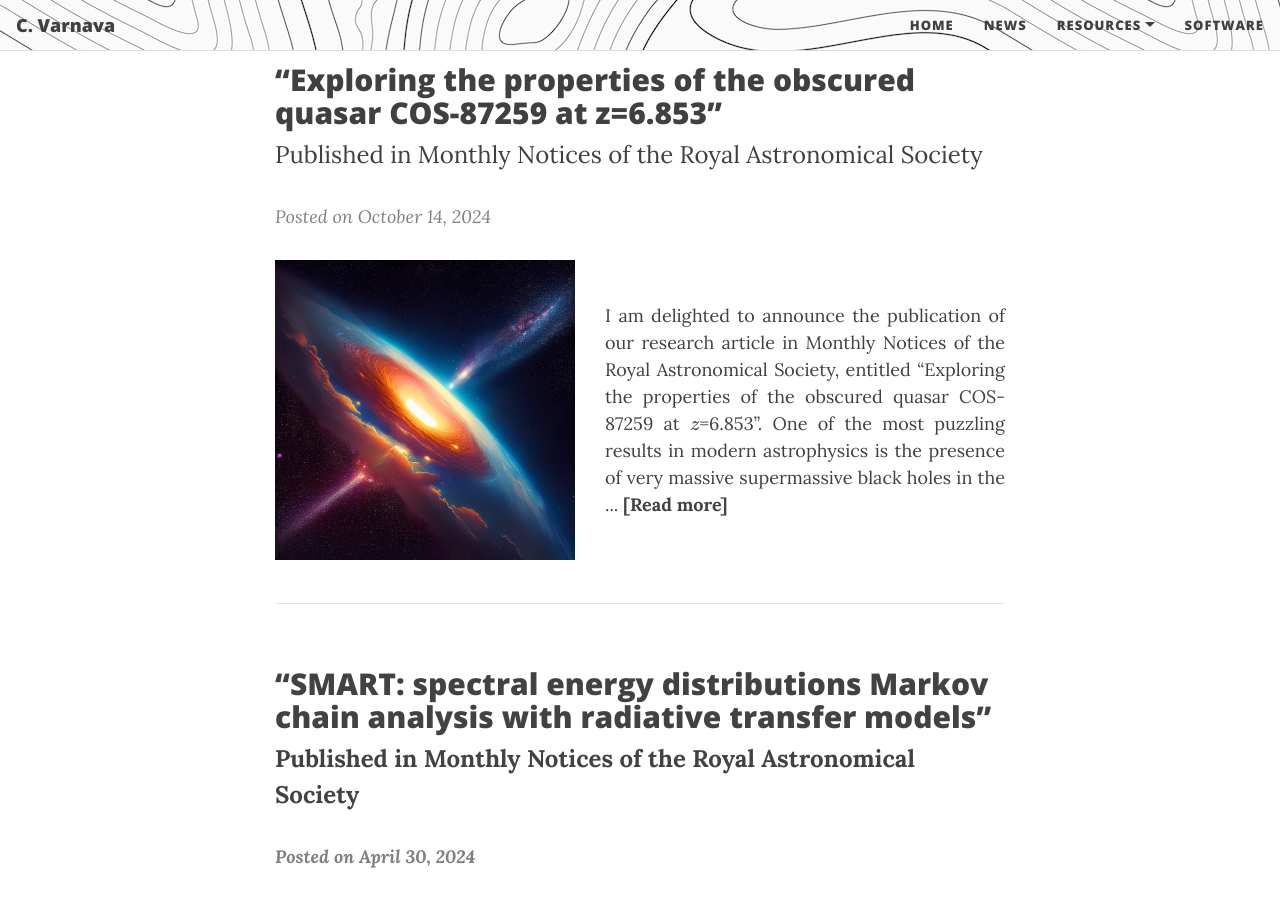
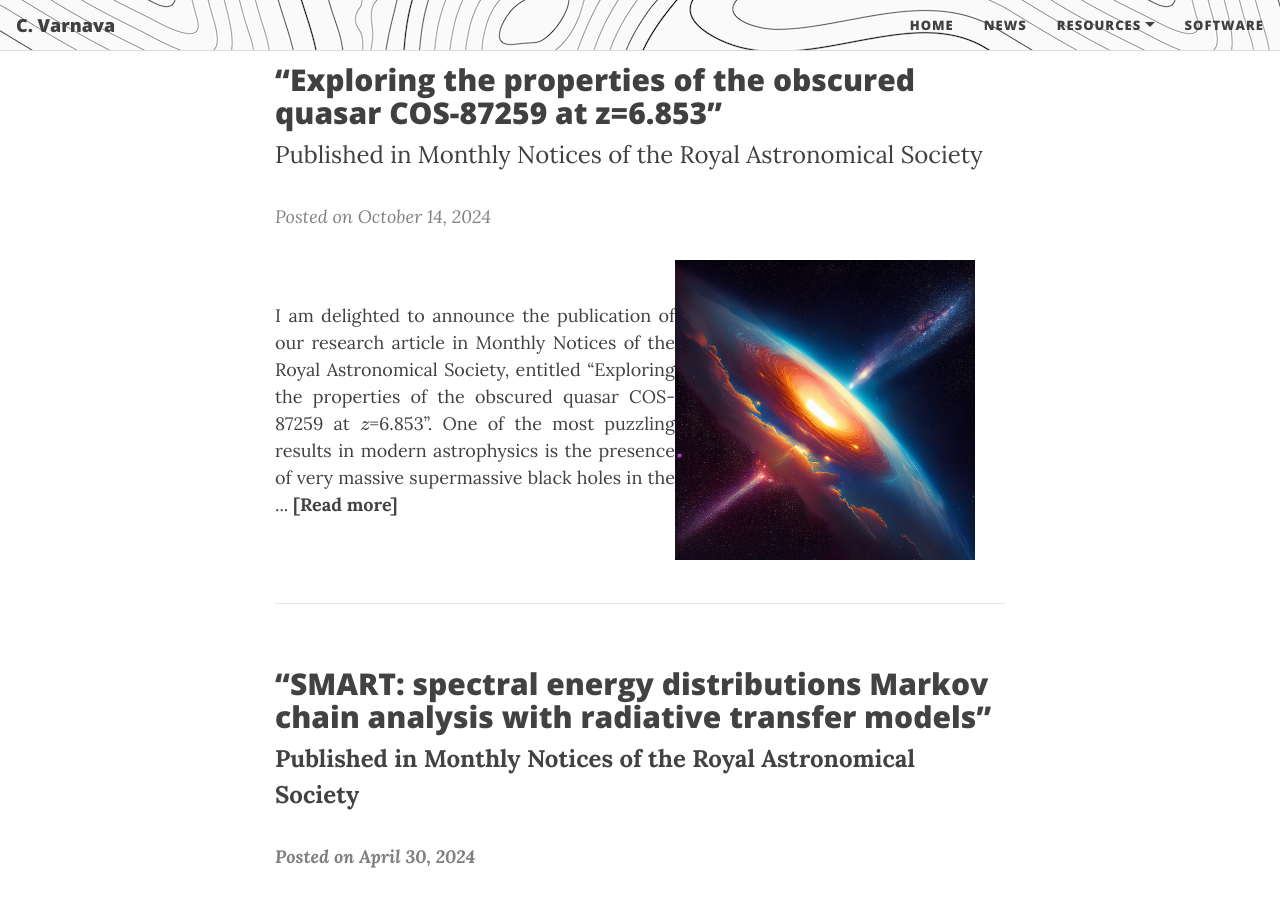
Before and after one commit to ch-var/ch-var.github.io, a Jekyll site: the page built from news.html, in a window 1280 px wide and 900 px high, scrolled down 807 px. Built offline with Jekyll 4.4.1, drawn with Linux system fonts in a browser that asks for light colours; formulas are drawn with MathJax 3.

Commit message:
Update news.html

```diff
--- a/news.html
+++ b/news.html
@@ -45,9 +45,9 @@ mathjax: true
 <i style="color:#808080";>Posted on October 14, 2024</i>
 
 <div style="display: flex; justify-content: space-between; align-items: center; flex-wrap: wrap;">
+  <p style="text-align: justify; flex: 1;">I am delighted to announce the publication of our research article in Monthly Notices of the Royal Astronomical Society, entitled “Exploring the properties of the obscured quasar COS-87259 at \(z\)=6.853”. One of the most puzzling results in modern astrophysics is the presence of very massive supermassive black holes in the ... <a href="https://ch-var.github.io/2024-10-14-COS-87529"><b style="color:#424242";>[Read more]</p>
   <img src="/assets/img/SMBH.jpg" alt="image" style="max-width: 300px; height: auto; margin-right: 30px;"/>
-  <p style="text-align: justify; flex: 1;">I am delighted to announce the publication of our research article in Monthly Notices of the Royal Astronomical Society, entitled “Exploring the properties of the obscured quasar COS-87259 at \(z\)=6.853”. One of the most puzzling results in modern astrophysics is the presence of very massive supermassive black holes in the ... <a href="https://ch-var.github.io/2024-10-14-COS-87529"><b style="color:#424242";>[Read more]</p>
-</div>
+  </div>
 
 <style>
   /* For smaller screens like mobile */
```
